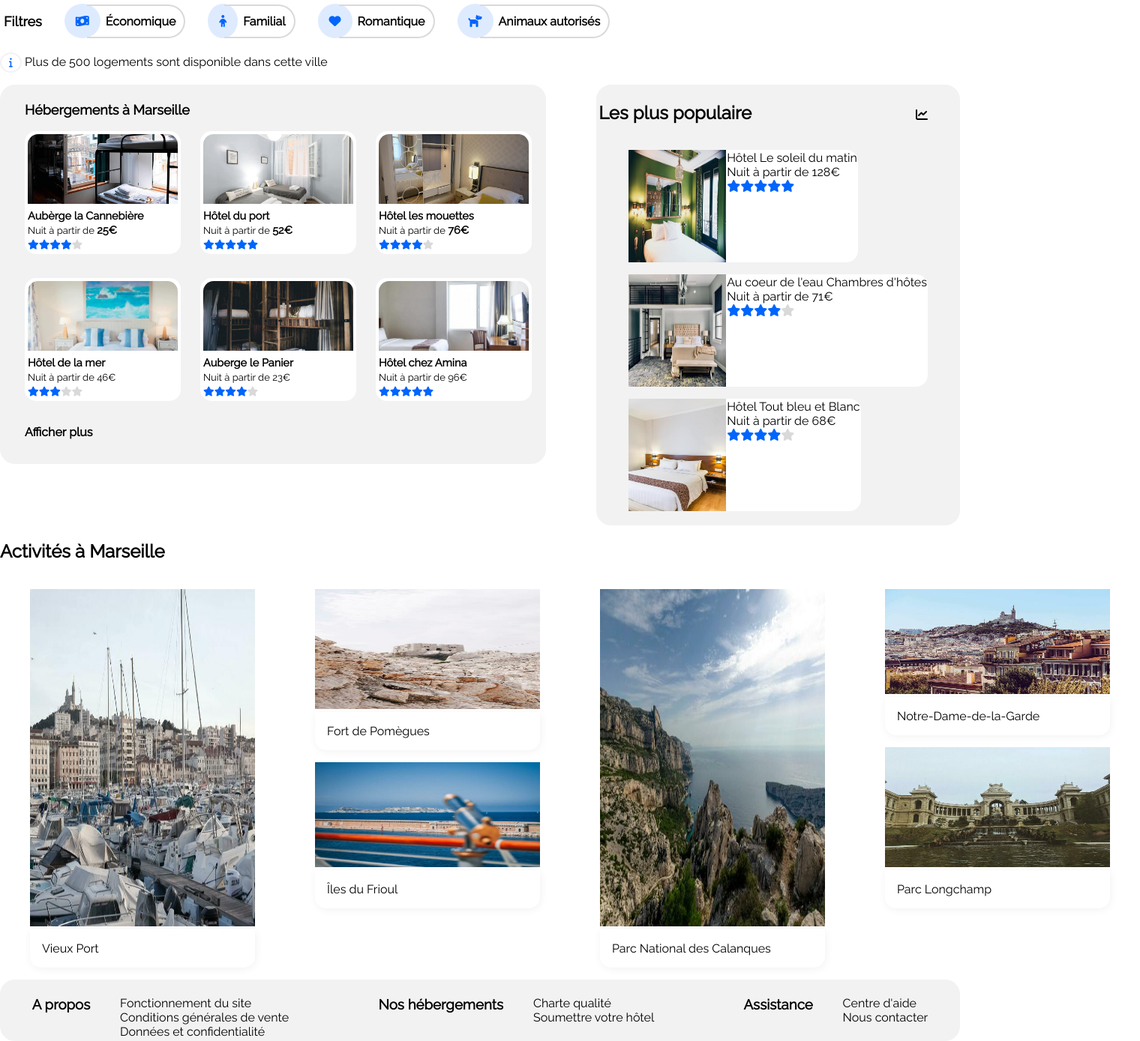
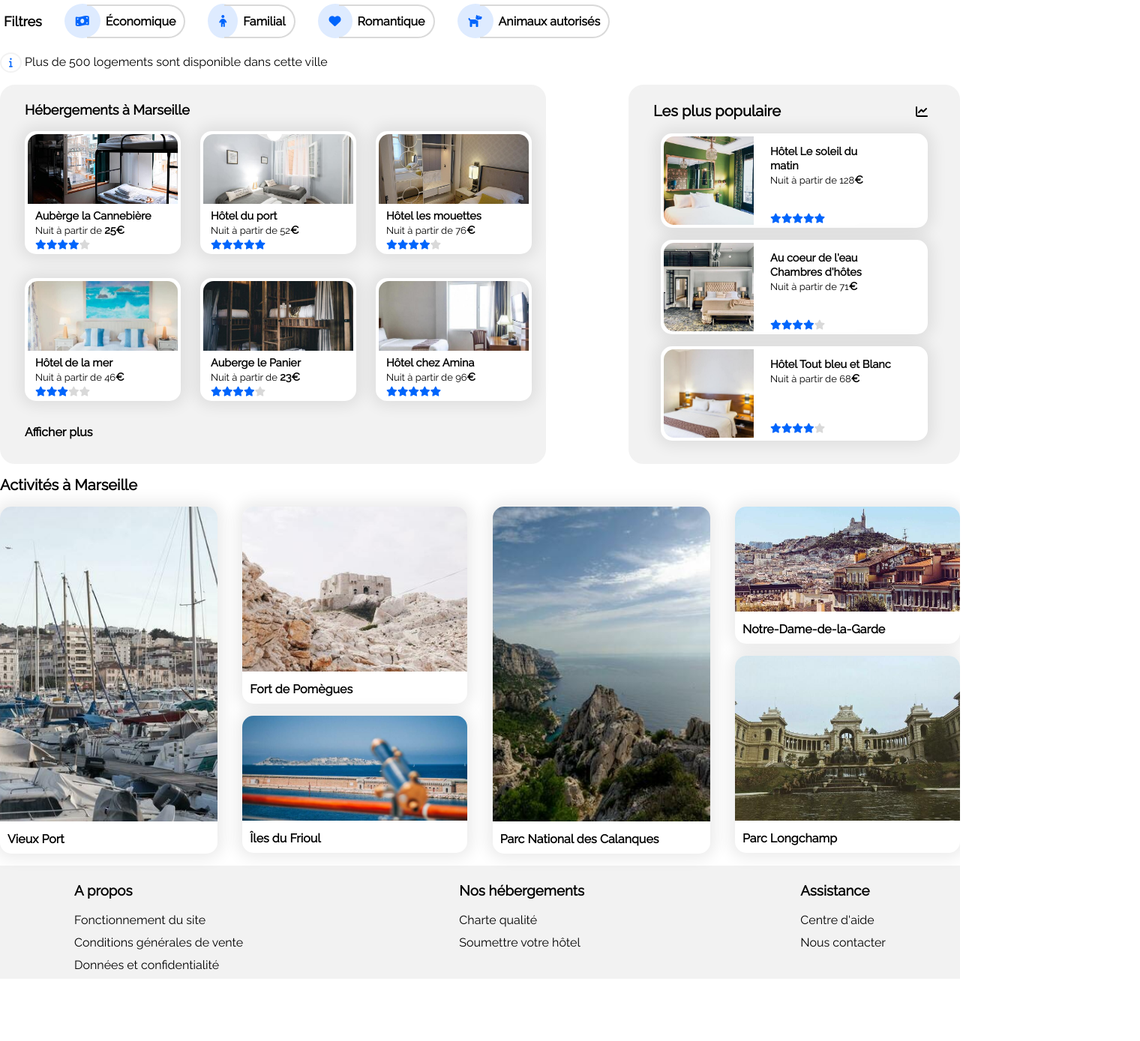
Before and after one commit to Leuach/AltunbasHalil_2_26-01-2021, a plain HTML site: page index.html in a window 1280 px wide. Shown: the part 195-1584 px from the top of the page at 75% size, 1520 px wide, since content can reach past the window. After the commit the page ends 1501 px from the top, so only its background shows below. Drawn offline with Linux system fonts and the light colour scheme.

Commit message:
Final de l'aspect desktop

```diff
--- a/index.html
+++ b/index.html
@@ -20,8 +20,8 @@
   <nav>
 
     <ul>
-      <li><a href="#HàM" class="Nav" >Hébergements</a></li>
-      <li><a href="#AC-M" class="Nav" >Activités</a></li>
+      <li><a href="#HaM" class="Nav" >Hébergements</a></li>
+      <li><a href="#h2_Activite" class="Nav" >Activités</a></li>
       <li><a href="#" class="Nav" ><span class="S">S'inscrire</span></a></li>
     </ul>
   </nav>
@@ -73,7 +73,7 @@
                 <img src="images/hebergements/4_small/fred-kleber-gTbaxaVLvsg-unsplash.jpg" alt="Photo de chambre" class="figures_img" />
                 <figcaption><span class="figures_bold">Hôtel du port</span> <br>
                           <span class="figures_small">
-                            Nuit à partir de <span class="figures_bold">52€</span> <br>
+                            Nuit à partir de 52<span class="figures_bold">€</span> <br>
                             <i class="fas fa-star"></i><i class="fas fa-star"></i><i class="fas fa-star"></i><i class="fas fa-star"></i><i class="fas fa-star"></i></figcaption>
                           </span>
               </figure>
@@ -82,7 +82,7 @@
                 <img src="images/hebergements/4_small/reisetopia-B8WIgxA_PFU-unsplash.jpg" alt="Photo de chambre" class="figures_img" />
                 <figcaption><span class="figures_bold">Hôtel les mouettes</span> <br>
                           <span class="figures_small">
-                            Nuit à partir de <span class="figures_bold">76€</span> <br>
+                            Nuit à partir de 76<span class="figures_bold">€</span> <br>
                             <i class="fas fa-star"></i><i class="fas fa-star"></i><i class="fas fa-star"></i><i class="fas fa-star"></i><i class="fas fa-star" id="Egris"></i></figcaption>
                           </span>
               </figure>
@@ -93,7 +93,7 @@
               <img src="images/hebergements/4_small/annie-spratt-Eg1qcIitAuA-unsplash.jpg" alt="Photo de chambre" class="figures_img" />
               <figcaption><span class="figures_bold">Hôtel de la mer</span><br>
                 <span class="figures_small">
-                          Nuit à partir de 46€<br>
+                          Nuit à partir de 46<span class="figures_bold">€</span><br>
                           <i class="fas fa-star"></i><i class="fas fa-star"></i><i class="fas fa-star"></i><i class="fas fa-star" id="Egris"></i><i class="fas fa-star" id="Egris"></i></figcaption>
                 </span>
             </figure>
@@ -102,7 +102,7 @@
               <img  src="images/hebergements/4_small/nicate-lee-kT-ZyaiwBe0-unsplash.jpg" alt="Phto de chambre" class="figures_img"/>
               <figcaption><span class="figures_bold">Auberge le Panier</span><br>
                 <span class="figures_small">
-                          Nuit à partir de 23€<br>
+                          Nuit à partir de <span class="figures_bold">23€</span><br>
                           <i class="fas fa-star"></i><i class="fas fa-star"></i><i class="fas fa-star"></i><i class="fas fa-star"></i><i class="fas fa-star" id="Egris"></i></figcaption>
                 </span>
             </figure>
@@ -111,7 +111,7 @@
               <img src="images/hebergements/4_small/febrian-zakaria-M6S1WvfW68A-unsplash.jpg" alt="Photo de chambre" class="figures_img"/>
               <figcaption><span class="figures_bold">Hôtel chez Amina</span><br>
                 <span class="figures_small">
-                          Nuit à partir de 96€<br>
+                          Nuit à partir de 96<span class="figures_bold">€</span><br>
                           <i class="fas fa-star"></i><i class="fas fa-star"></i><i class="fas fa-star"></i><i class="fas fa-star"></i><i class="fas fa-star"></i></figcaption>
                 </span>
             </figure>
@@ -127,31 +127,48 @@
   </section>
 
   <aside>
-    <div class="LPP">
-    <div class="aside_h2"><h2>Les plus populaire</h2> <i class="fas fa-chart-line"></i></div>
+    <div class="aside_populaire">
+    <div class="aside_h2_i" ><h2 class="aside_h2">Les plus populaire</h2> <i class="fas fa-chart-line"></i></div>
 
     <div>
 
     <figure class="aside_fig">
-      <img src="images/hebergements/4_small/emile-guillemot-Bj_rcSC5XfE-unsplash.jpg" alt="Photo de chambre" width="200"/>
-      <figcaption>Hôtel Le soleil du matin <br>
-                  Nuit à partir de 128€ <br>
-                  <i class="fas fa-star"></i><i class="fas fa-star"></i><i class="fas fa-star"></i><i class="fas fa-star"></i><i class="fas fa-star"></i></figcaption>
+      <img src="images/hebergements/4_small/emile-guillemot-Bj_rcSC5XfE-unsplash.jpg" alt="Photo de chambre" class="img_aside"/>
+      <figcaption><span class="figures_bold">Hôtel Le soleil du <br>matin </span> <br>
+        <span class="figures_small">
+                  Nuit à partir de 128<span class="figures_bold">€</span> <br>
+                <div class="aside_i_1">
+                  <i class="fas fa-star"></i><i class="fas fa-star"></i><i class="fas fa-star"></i><i class="fas fa-star"></i><i class="fas fa-star"></i>
+                </div>
+      </figcaption>
+        </span>
 
     </figure>
 
     <figure class="aside_fig">
-      <img src="images/hebergements/4_small/aw-creative-VGs8z60yT2c-unsplash.jpg" alt="Photo de chambre" width="200" />
-      <figcaption>Au coeur de l'eau Chambres d'hôtes <br>
-                  Nuit à partir de 71€ <br>
-                  <i class="fas fa-star"></i><i class="fas fa-star"></i><i class="fas fa-star"></i><i class="fas fa-star"></i><i class="fas fa-star" id="Egris"></i></figcaption>
+      <img src="images/hebergements/4_small/aw-creative-VGs8z60yT2c-unsplash.jpg" alt="Photo de chambre" class="img_aside" />
+      <figcaption><span class="figures_bold">Au coeur de l'eau <br>Chambres d'hôtes</span> <br>
+        <span class="figures_small">
+                  Nuit à partir de 71<span class="figures_bold">€</span> <br>
+                  <div class="aside_i_1">
+                    <i class="fas fa-star"></i><i class="fas fa-star"></i><i class="fas fa-star"></i><i class="fas fa-star"></i><i class="fas fa-star" id="Egris"></i>
+                  </div>
+      </figcaption>
+
+        </span>
     </figure>
 
     <figure class="aside_fig">
-      <img src="images/hebergements/4_small/febrian-zakaria-sjvU0THccQA-unsplash.jpg" alt="Photo de chambre" width="200" />
-      <figcaption>Hôtel Tout bleu et Blanc <br>
-                  Nuit à partir de 68€ <br>
-                  <i class="fas fa-star"></i><i class="fas fa-star"></i><i class="fas fa-star"></i><i class="fas fa-star"></i><i class="fas fa-star" id="Egris"></i></figcaption>
+      <img src="images/hebergements/4_small/febrian-zakaria-sjvU0THccQA-unsplash.jpg" alt="Photo de chambre" class="img_aside" />
+      <figcaption><span class="figures_bold">Hôtel Tout bleu et Blanc</span> <br>
+        <span class="figures_small">
+                  Nuit à partir de 68<span class="figures_bold">€</span><br>
+                <div class="aside_i_2">
+                  <i class="fas fa-star"></i><i class="fas fa-star"></i><i class="fas fa-star"></i><i class="fas fa-star"></i><i class="fas fa-star" id="Egris"></i>
+                </div>
+      </figcaption>
+
+        </span>
     </figure>
 
 
@@ -162,12 +179,12 @@
   </aside>
   </div>
 
-  <section>
-    <h2 id="AC-M">Activités à Marseille</h2>
+  <section class="Activite_Marseille">
+    <h2 id="h2_Activite">Activités à Marseille</h2>
 
     <div class="sec_div_activite">
 
-    <figure>
+    <figure id="Vieux_Port">
       <img class="img_Port_Calanques" src="images/activites/4_small/reno-laithienne-QUgJhdY5Fyk-unsplash.jpg" alt="Photo du Vieux Port"/>
       <figcaption>Vieux Port</figcaption>
     </figure>
@@ -211,22 +228,34 @@
 
   <footer class="FOOT">
     <p class="Footer">
+      <div>
         <h3>A propos </h3> <br>
+        <div class="footer_line-height">
             Fonctionnement du site<br>
             Conditions générales de vente<br>
             Données et confidentialité
+        </div>
+      </div>
     </p>
 
     <p class="Footer">
+      <div>
         <h3>Nos hébergements</h3> <br>
+          <div class="footer_line-height">
             Charte qualité <br>
             Soumettre votre hôtel
+          </div>
+      </div>
     </p>
 
     <p class="Footer">
+      <div>
         <h3>Assistance</h3> <br>
+         <div class="footer_line-height">
            Centre d'aide<br>
            Nous contacter
+         </div>
+      </div>
     </p>
 
   </footer>
--- a/style.css
+++ b/style.css
@@ -46,8 +46,9 @@ footer {
 .Nav {
   text-decoration: none;
   color: rgb(96, 96, 96);
-  padding: 50px 20px 0 20px;
+  padding: 48px 20px 0 20px;
   transition: ease-in-out 0.3s;
+  border-top: solid transparent 3px;
 }
 
 .Nav:hover {
@@ -74,9 +75,7 @@ footer {
   border: solid 1px rgb(0, 101, 252);
   background-color: rgb(0, 101, 252);
   padding: 12px;
-  padding-right: 20px;
   border-radius: 0px 15px 15px 0px;
-  padding-left: 20px;
   text-decoration: none;
 }
 
@@ -113,16 +112,16 @@ footer {
   color: black;
 }
 
-.LPP {
+.aside_populaire {
   border: solid rgb(242, 242, 242);
   display: table;
   border-radius: 20px;
   background-color: rgb(242, 242, 242);
+  height: 500px;
 }
 
 .FOOT {
   border: solid rgb(242, 242, 242);
-  border-radius: 20px;
   background-color: rgb(242, 242, 242);
 }
 .ul_filtres {
@@ -192,6 +191,7 @@ footer {
   border: solid 1px white;
   background-color: white;
   border-radius: 0 0 15px 15px;
+  margin-left: 10px;
 }
 
 aside img {
@@ -203,9 +203,18 @@ aside figcaption {
   border: solid 1px white;
   background-color: white;
   border-radius: 0 15px 15px 0;
+  padding-left: 20px;
+  padding-top: 10px;
 }
 
-.aside_h2 {
+.aside_h2{
+  font-size: 20px;
+    margin-left: 30px;
+    margin-top: 20px;
+    margin-bottom: 2px;
+}
+
+.aside_h2_i {
   display: flex;
   align-items: baseline;
   justify-content: space-between;
@@ -218,6 +227,11 @@ aside figcaption {
 
 .aside_fig {
   display: flex;
+    border: solid white 3px;
+    background-color: white;
+    border-radius: 15px;
+    width: 350px;
+}
 }
 
 .sec_div_activite figcaption {
@@ -228,12 +242,13 @@ aside figcaption {
 }
 
 .img_Port_Calanques {
-  width: 300px;
-  height: 450px;
+  width: 290px;
+  height: 420px;
 }
+
 .figure_img_Fort_Parc {
   width: 300px;
-  height: 160px;
+  height: 220px;
 }
 
 .img_Frioul_Notre-Dame {
@@ -270,5 +285,68 @@ aside figcaption {
   font-size: 13px;
 }
 
+.img_aside {
+  height: 118px;
+  width: 120px;
+  object-fit: cover;
+  border: solid 1px white;
+  border-radius: 15px 0 0 15px;
+}
+
+.aside_i_1{
+  padding-top: 35px;
+}
+
+.aside_i_2 {
+  padding-top: 50px;
+}
+
+.Activite_Marseille img {
+  border-radius: 15px 15px 0 0;
+  object-fit: cover;
+}
+
+.Activite_Marseille figure {
+  border: solid white 0px;
+    border-radius: 15px 15px 15px 15px;
+    margin-left: auto;
+    margin-right: auto;
+}
+
+#Vieux_Port {
+  margin-left: 0;
+}
+
+.Activite_Marseille figcaption {
+margin-top: 10px;
+margin-left: 10px;
+font-weight: bold;
+padding-bottom: 10px;
+}
+
+#h2_Activite {
+  font-size: 20px;
+  margin-bottom: 1px;
+}
+
+.Footer {
+  display: flex;
+
+}
+
+figure {
+  box-shadow: #00000014 0 0 19px 7px;
+}
+
+.footer_line-height {
+  line-height: 30px;
+  margin-top: -24px;
+}
 
 meta view port
+
+reso  mobile max 480px / min 320px
+
+tablette 1024px / 1080px
+
+box-shadow: #00000014 0 0 19px 7px;
```
Lines whose indentation alone changed are shown as unchanged.
